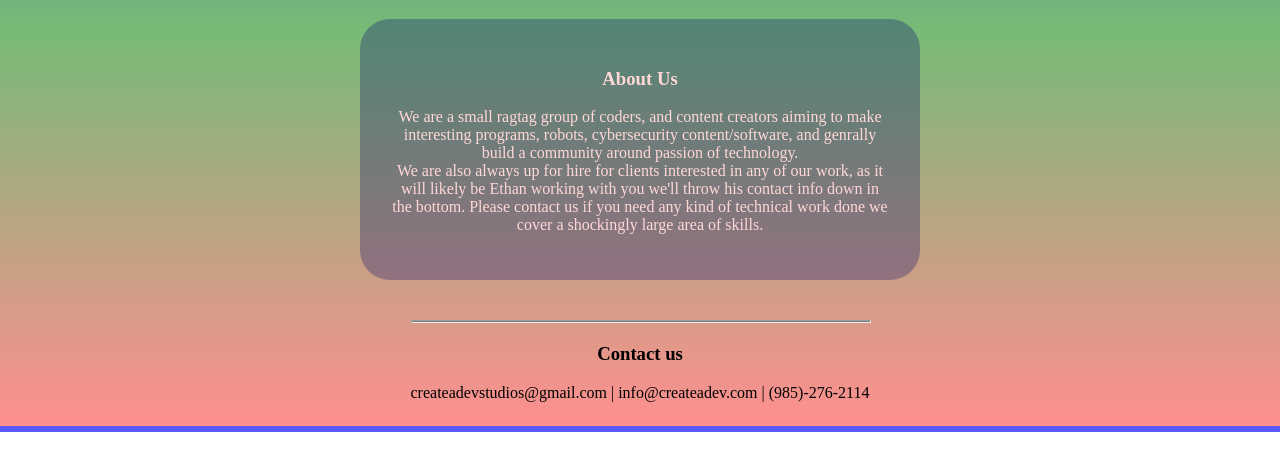
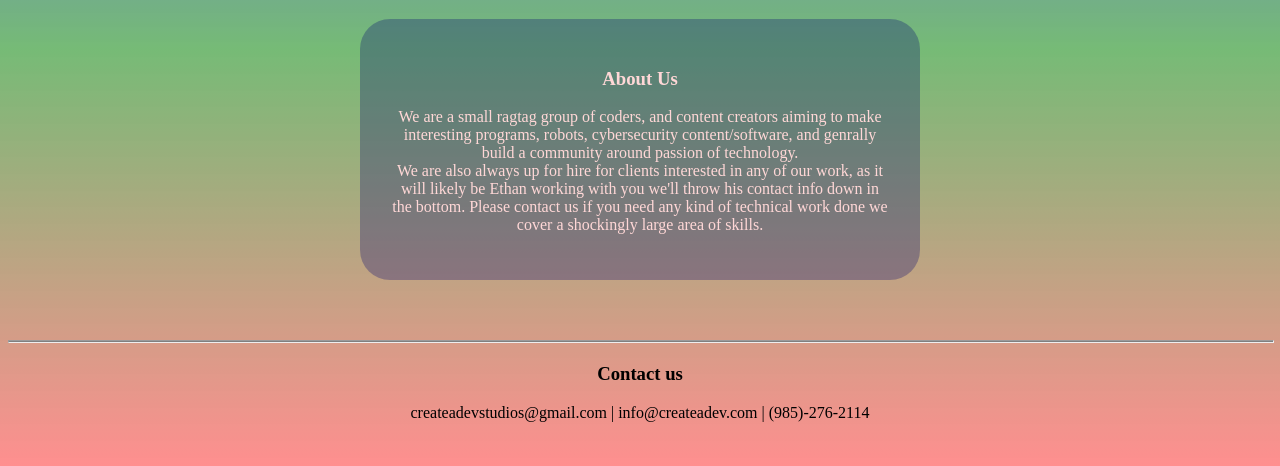
Before and after one commit to NovaThatGuy/CreateaDevStudios, a plain HTML site: page index.html in a window 1280 px wide. Shown: the part 368-834 px from the top of the page. Before the commit the page ends 800 px from the top, so only its background shows below. Drawn offline with Linux system fonts and the light colour scheme.

Commit message:
Updated the Footer CSS

```diff
--- a/style.css
+++ b/style.css
@@ -23,6 +23,9 @@ Body Style
 footer {
     color: black;
     text-align: center;
+    padding: 20px;
+    bottom: 0;
+    width: 100%;
 }
 body {
     background-image: linear-gradient(to bottom, rgba(0, 0, 255, 0.651), rgba(0, 128, 0, 0.536), rgba(255, 0, 0, 0.438));
```
